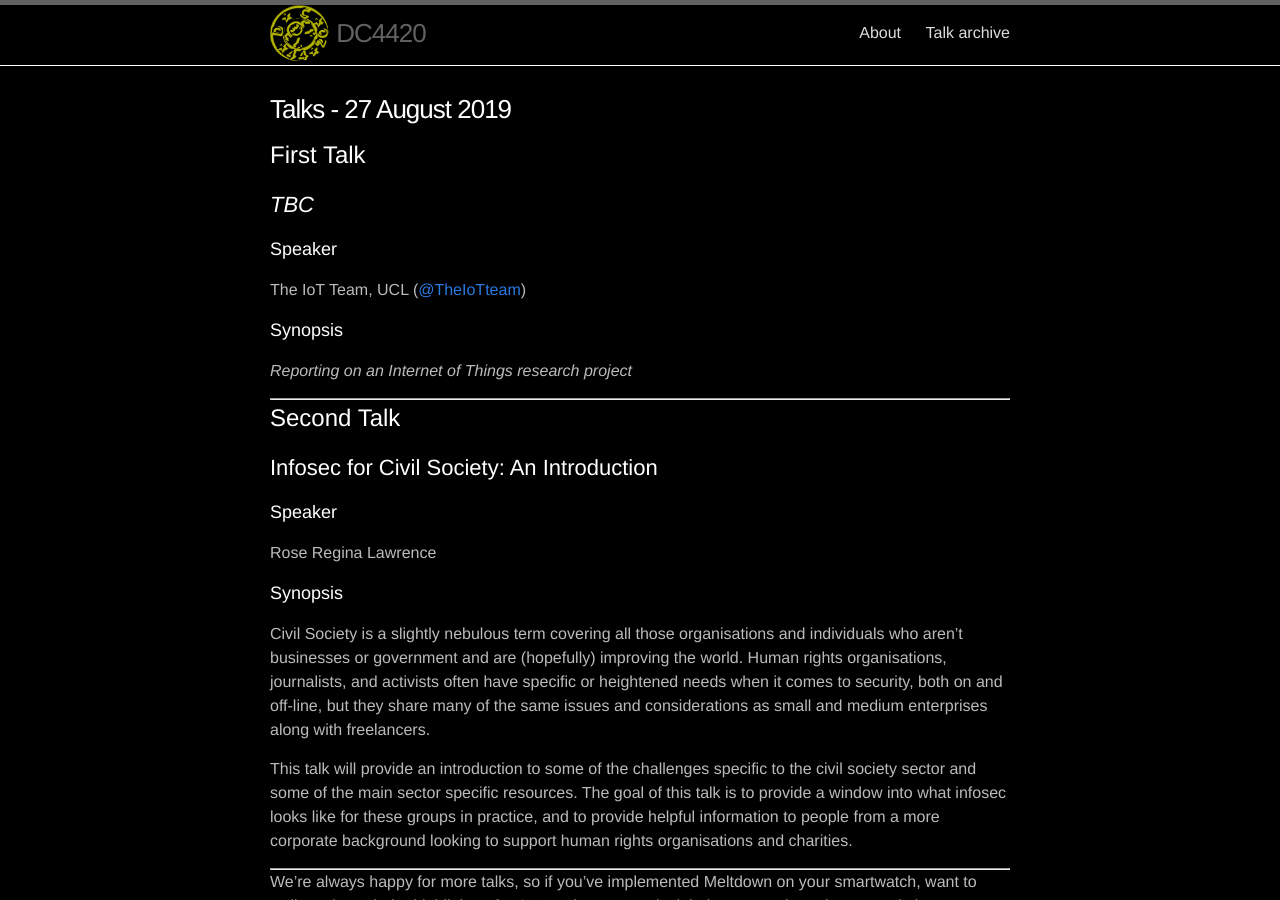
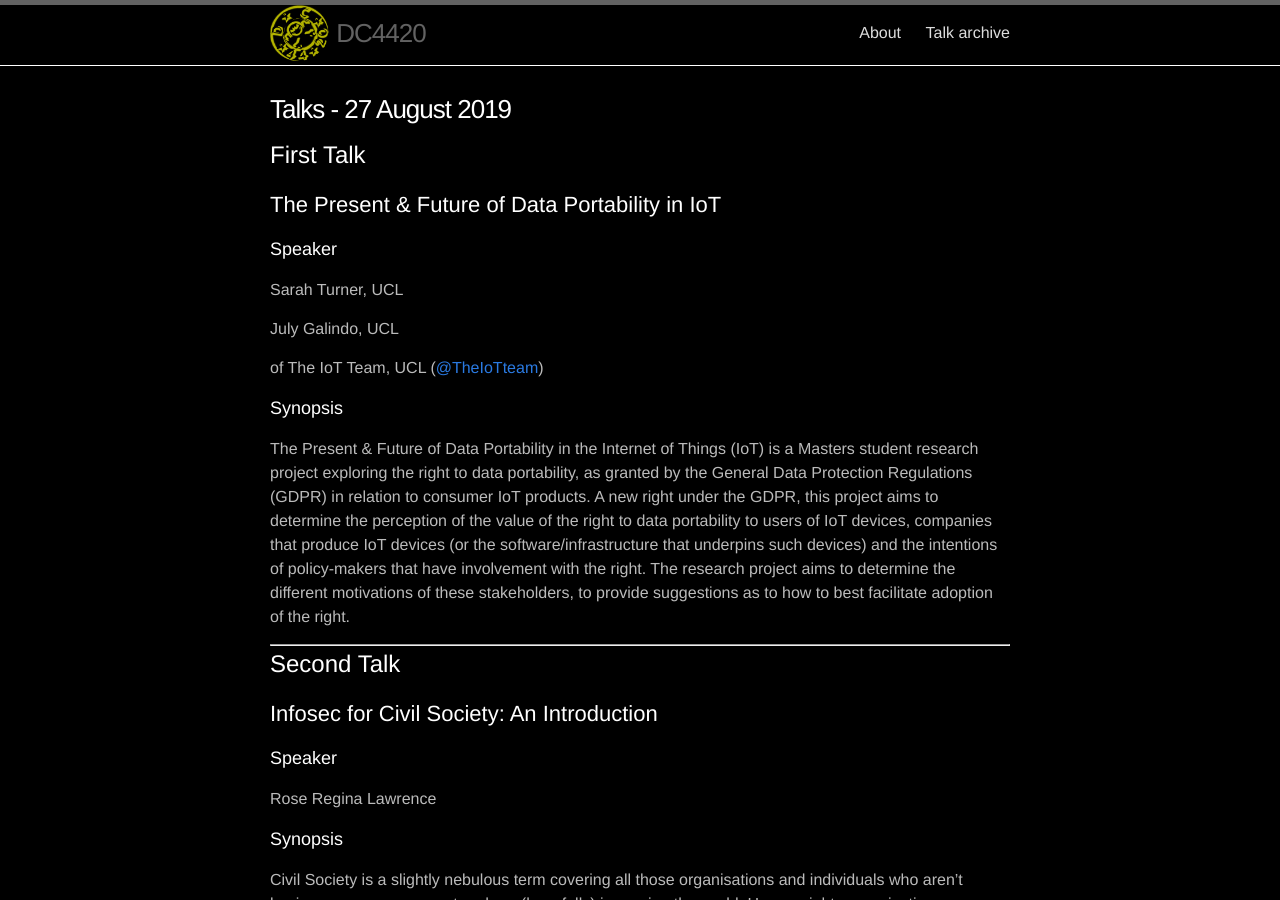
Before and after one commit to dc4420/website, a Jekyll site: the page built from _posts/2019-08-27-talks.markdown, in a window 1280 px wide and 900 px high. Built offline with Jekyll 4.4.1, drawn with Linux system fonts in a browser that asks for light colours; nearby versions of some CDN libraries.

Commit message:
add August talk & speaker details

```diff
--- a/_posts/2019-08-27-talks.markdown
+++ b/_posts/2019-08-27-talks.markdown
@@ -1,21 +1,25 @@
 ---
 layout: post
 title:
-pubdate: 2019-08-05 22:00:00
+pubdate: 2019-08-23 16:00:00
 categories: talk
 ---
 
 # First Talk
 
-## *TBC*
+## The Present & Future of Data Portability in IoT
 
 ### Speaker
 
-The IoT Team, UCL ([@TheIoTteam](https://twitter.com/TheIoTteam))
+Sarah Turner, UCL
+
+July Galindo, UCL
+
+of The IoT Team, UCL ([@TheIoTteam](https://twitter.com/TheIoTteam))
 
 ### Synopsis
 
-*Reporting on an Internet of Things research project*
+The Present & Future of Data Portability in the Internet of Things (IoT) is a Masters student research project exploring the right to data portability, as granted by the General Data Protection Regulations (GDPR) in relation to consumer IoT products. A new right under the GDPR, this project aims to determine the perception of the value of the right to data portability to users of IoT devices, companies that produce IoT devices (or the software/infrastructure that underpins such devices) and the intentions of policy-makers that have involvement with the right. The research project aims to determine the different motivations of these stakeholders, to provide suggestions as to how to best facilitate adoption of the right.
 
 <hr>
 
```
